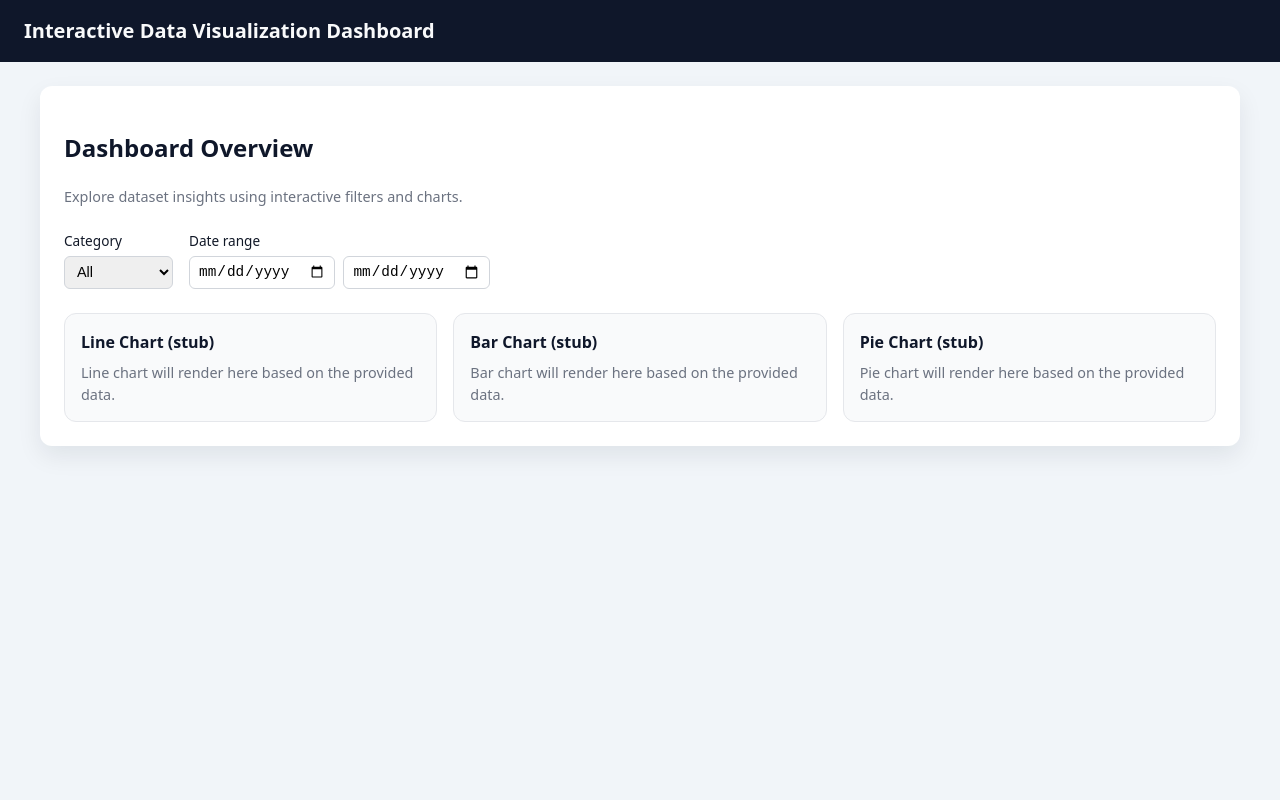
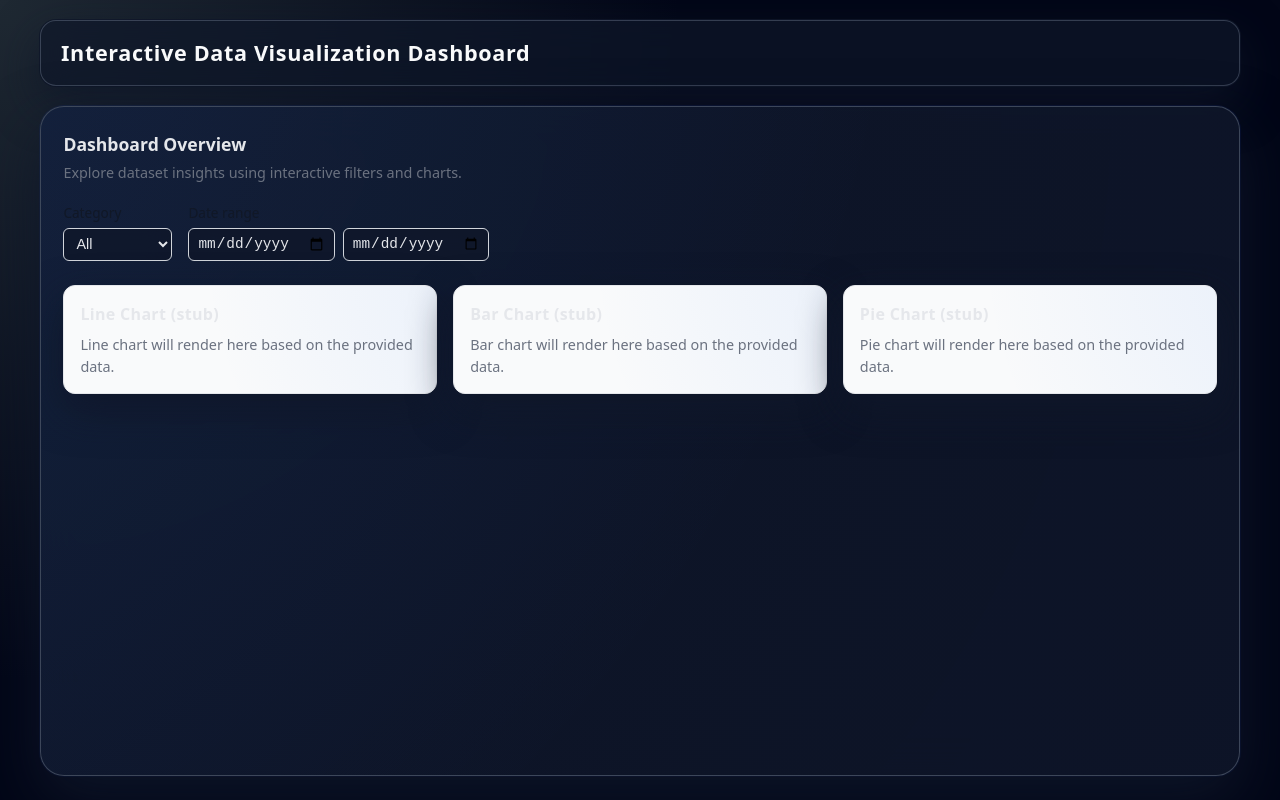
Before and after one commit to pavanisri-hub/interactive-data-viz-dashboard, a React (Vite) app: page / in a window 1280 px wide. Built offline with nearby package versions, Linux system fonts and the light colour scheme.

Commit message:
style: apply glassmorphism-inspired dashboard theme

```diff
--- a/src/index.css
+++ b/src/index.css
@@ -41,16 +41,140 @@ body {
 /* Simple responsive container */
 .dashboard-container {
   max-width: 1200px;
+  width: 100%;
   margin: 0 auto;
-  background: #ffffff;
-  border-radius: 0.75rem;
-  padding: 1.5rem;
-  box-shadow: 0 10px 25px rgba(15, 23, 42, 0.08);
+  background: radial-gradient(circle at top left, rgba(15, 23, 42, 0.95), rgba(15, 23, 42, 0.85));
+  border-radius: 1.5rem;
+  padding: 1.5rem 1.4rem 1.75rem;
+  border: 1px solid rgba(148, 163, 184, 0.35);
+  backdrop-filter: blur(20px);
+  -webkit-backdrop-filter: blur(20px);
+  box-shadow:
+    0 24px 60px rgba(15, 23, 42, 0.85),
+    0 0 0 1px rgba(30, 64, 175, 0.15);
+  position: relative;
+  overflow: hidden;
+}
+
+.dashboard-container::before {
+  content: "";
+  position: absolute;
+  inset: -40%;
+  background: radial-gradient(circle at top left, rgba(59, 130, 246, 0.22), transparent 55%);
+  opacity: 0.65;
+  pointer-events: none;
+}
+
+.dashboard-container > * {
+  position: relative;
+  z-index: 1;
 }
 
 .dashboard-header {
+  margin-bottom: 1.25rem;
+}
+
+.dashboard-header h2 {
+  margin: 0;
+  font-size: 1.1rem;
+}
+
+.dashboard-subtitle {
+  margin: 0.35rem 0 0;
+  color: #9ca3af;
+  font-size: 0.85rem;
+}
+
+.dashboard-filters {
+  display: flex;
+  flex-wrap: wrap;
+  gap: 1rem;
   margin-bottom: 1.5rem;
 }
+
+.filter-group {
+  display: flex;
+  flex-direction: column;
+  gap: 0.25rem;
+}
+
+.filter-label {
+  font-size: 0.8rem;
+  font-weight: 500;
+  color: #e5e7eb;
+}
+
+.filter-control {
+  padding: 0.4rem 0.6rem;
+  border-radius: 0.75rem;
+  border: 1px solid rgba(148, 163, 184, 0.6);
+  background: rgba(15, 23, 42, 0.8);
+  color: #e5e7eb;
+  font-size: 0.85rem;
+  outline: none;
+  backdrop-filter: blur(12px);
+}
+
+.filter-control::placeholder {
+  color: #9ca3af;
+}
+
+.filter-control:focus-visible {
+  outline: 2px solid rgba(59, 130, 246, 0.9);
+  outline-offset: 2px;
+  border-color: rgba(59, 130, 246, 0.85);
+}
+
+.filter-date-range {
+  display: flex;
+  gap: 0.5rem;
+}
+
+.dashboard-charts {
+  display: grid;
+  grid-template-columns: 1fr;
+  gap: 1rem;
+}
+
+/* Chart cards */
+.chart-card {
+  background: rgba(15, 23, 42, 0.75);
+  border-radius: 1.2rem;
+  padding: 1rem 1rem 0.8rem;
+  border: 1px solid rgba(148, 163, 184, 0.4);
+  box-shadow: 0 16px 40px rgba(15, 23, 42, 0.9);
+  backdrop-filter: blur(16px);
+  -webkit-backdrop-filter: blur(16px);
+  position: relative;
+  overflow: hidden;
+}
+
+.chart-card::before {
+  content: "";
+  position: absolute;
+  inset: -40%;
+  background: radial-gradient(circle at top right, rgba(59, 130, 246, 0.16), transparent 55%);
+  opacity: 0.7;
+  pointer-events: none;
+}
+
+.chart-card > * {
+  position: relative;
+  z-index: 1;
+}
+
+.chart-title {
+  margin: 0 0 0.4rem;
+  font-size: 0.95rem;
+  letter-spacing: 0.02em;
+}
+
+.chart-placeholder {
+  margin: 0;
+  color: #9ca3af;
+  font-size: 0.8rem;
+}
+
 
 .dashboard-subtitle {
   margin: 0.25rem 0 0;
@@ -172,3 +296,59 @@ body {
     grid-template-columns: repeat(3, minmax(0, 1fr));
   }
 }
+
+:root {
+  font-family: system-ui, -apple-system, BlinkMacSystemFont, 'Segoe UI', sans-serif;
+  line-height: 1.5;
+  font-weight: 400;
+  color: #e5e7eb;
+  background-color: #020617;
+}
+
+*,
+*::before,
+*::after {
+  box-sizing: border-box;
+}
+
+body {
+  margin: 0;
+  min-height: 100vh;
+  background: radial-gradient(circle at top left, #1f2933 0, #020617 45%, #020617 100%);
+  color: inherit;
+}
+
+.app-root {
+  min-height: 100vh;
+  display: flex;
+  flex-direction: column;
+  padding: 1.25rem;
+}
+
+.app-header {
+  max-width: 1200px;
+  width: 100%;
+  margin: 0 auto 1rem auto;
+  padding: 1rem 1.25rem;
+  border-radius: 1rem;
+  background: rgba(15, 23, 42, 0.7);
+  border: 1px solid rgba(148, 163, 184, 0.3);
+  backdrop-filter: blur(18px);
+  -webkit-backdrop-filter: blur(18px);
+  box-shadow:
+    0 18px 45px rgba(15, 23, 42, 0.75),
+    0 0 0 1px rgba(15, 23, 42, 0.8);
+}
+
+.app-title {
+  margin: 0;
+  font-size: 1.35rem;
+  letter-spacing: 0.03em;
+}
+
+.app-main {
+  flex: 1;
+  display: flex;
+  justify-content: center;
+  padding: 0.25rem;
+}
```
